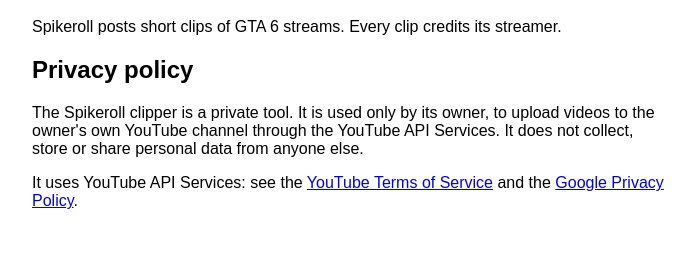
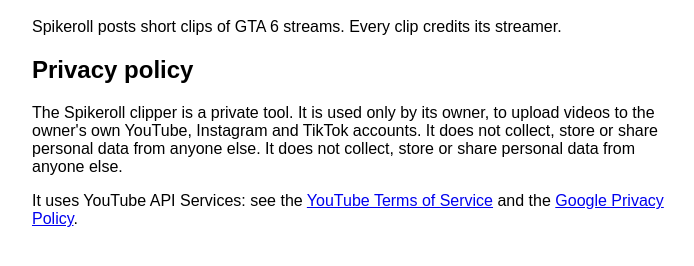
Before and after one commit to johnbas321/johnbas321.github.io, a plain HTML site: page index.html in a window 1280 px wide. Shown: the part 80-346 px from the top of the page, without its empty margins (288-982 px from the left). Drawn offline with Linux system fonts and the light colour scheme.

Commit message:
Update index.html

```diff
--- a/index.html
+++ b/index.html
@@ -4,8 +4,8 @@
 <h1>Spikeroll</h1>
 <p>Spikeroll posts short clips of GTA 6 streams. Every clip credits its streamer.</p>
 <h2>Privacy policy</h2>
-<p>The Spikeroll clipper is a private tool. It is used only by its owner, to upload videos
-to the owner's own YouTube channel through the YouTube API Services. It does not collect,
+<p>The Spikeroll clipper is a private tool. It is used only by its owner, to upload videos to the owner's own YouTube, Instagram and TikTok
+accounts. It does not collect, store or share personal data from anyone else. It does not collect,
 store or share personal data from anyone else.</p>
 <p>It uses YouTube API Services: see the
 <a href="https://www.youtube.com/t/terms">YouTube Terms of Service</a> and the
```
